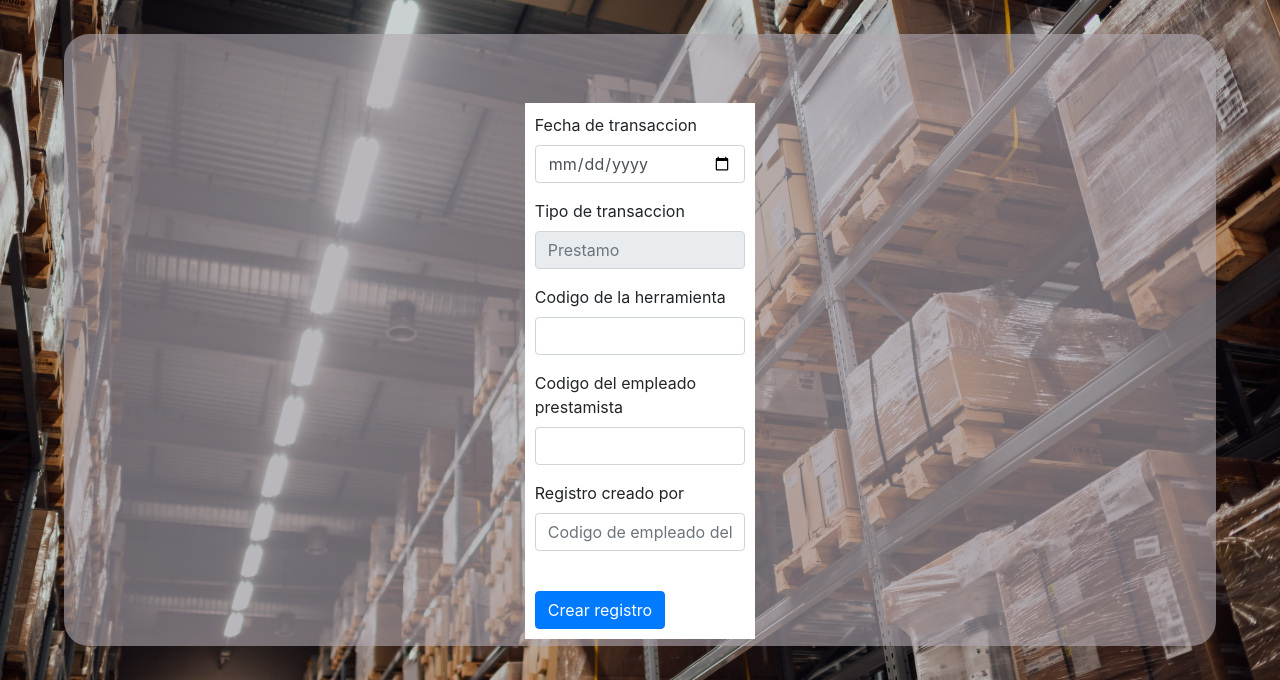
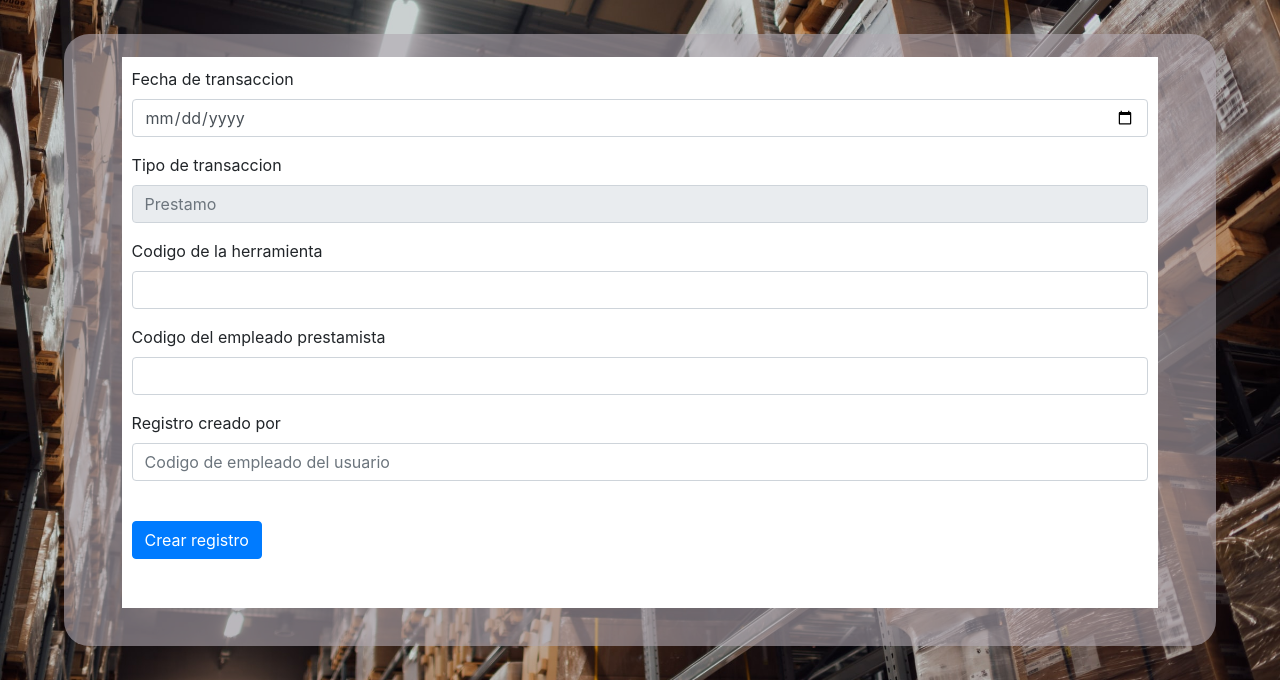
Before and after one commit to JDMartinez94/ControlBodega, a PHP site: page /prestamo.php in a window 1280 px wide. Shown: the part 120-800 px from the top of the page. Run offline with PHP 8.4, Linux system fonts and the light colour scheme.

Commit message:
Propuesta de tamaño de formulario en "Perstamo"

```diff
--- a/prestamo.php
+++ b/prestamo.php
@@ -76,7 +76,7 @@
 			</div>
 		</div>
 		<div id="modal">
-		<div style="width:20%; margin:auto; margin-top: 6%; background-color: white; padding: 10px;">
+		<div style="width:90%; height:90%; margin:auto; margin-top: 2%; background-color: white; padding: 10px;">
 		<form>
 		<div class="form-group">
 				<label for="fechaTransac">Fecha de transaccion</label>
```
